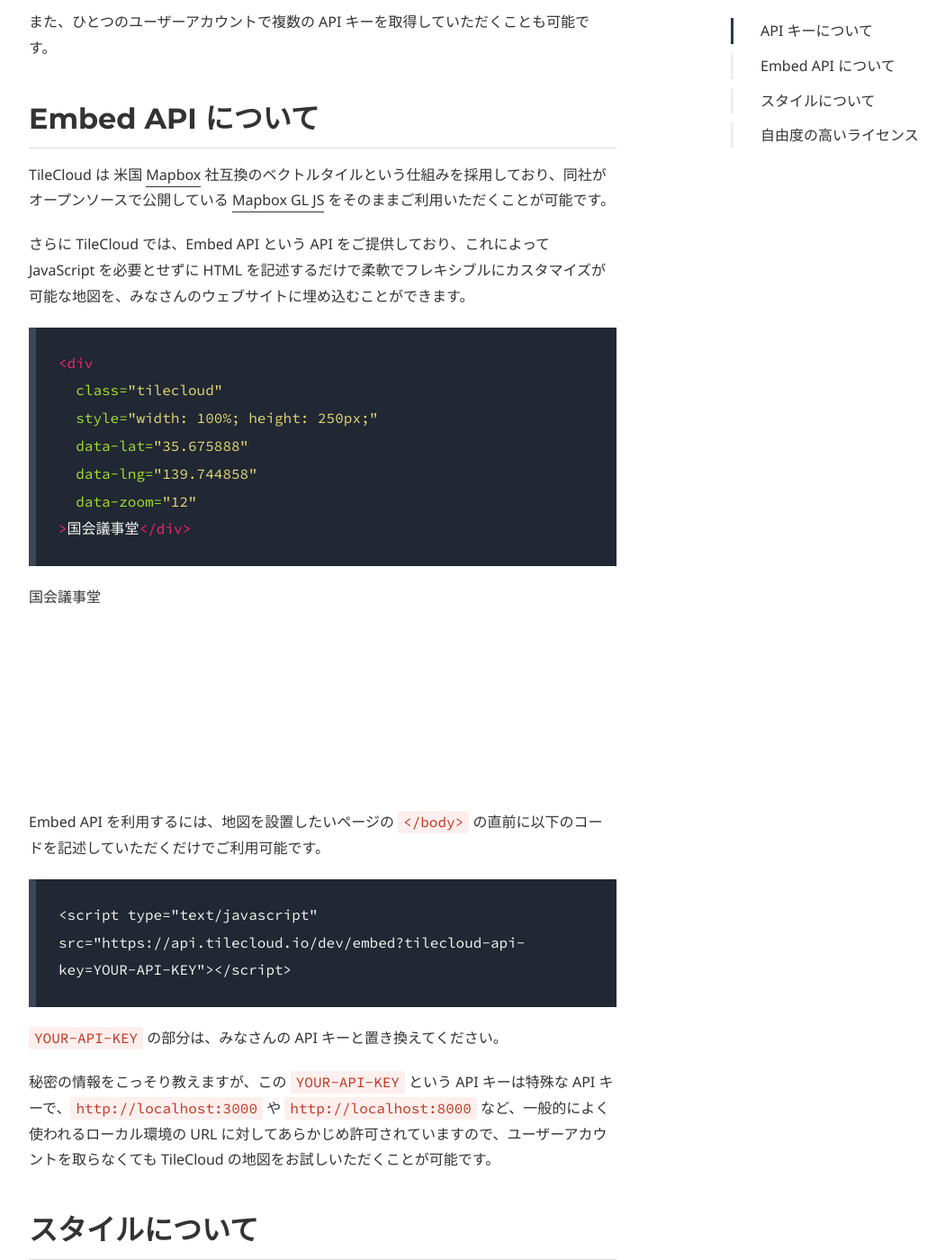
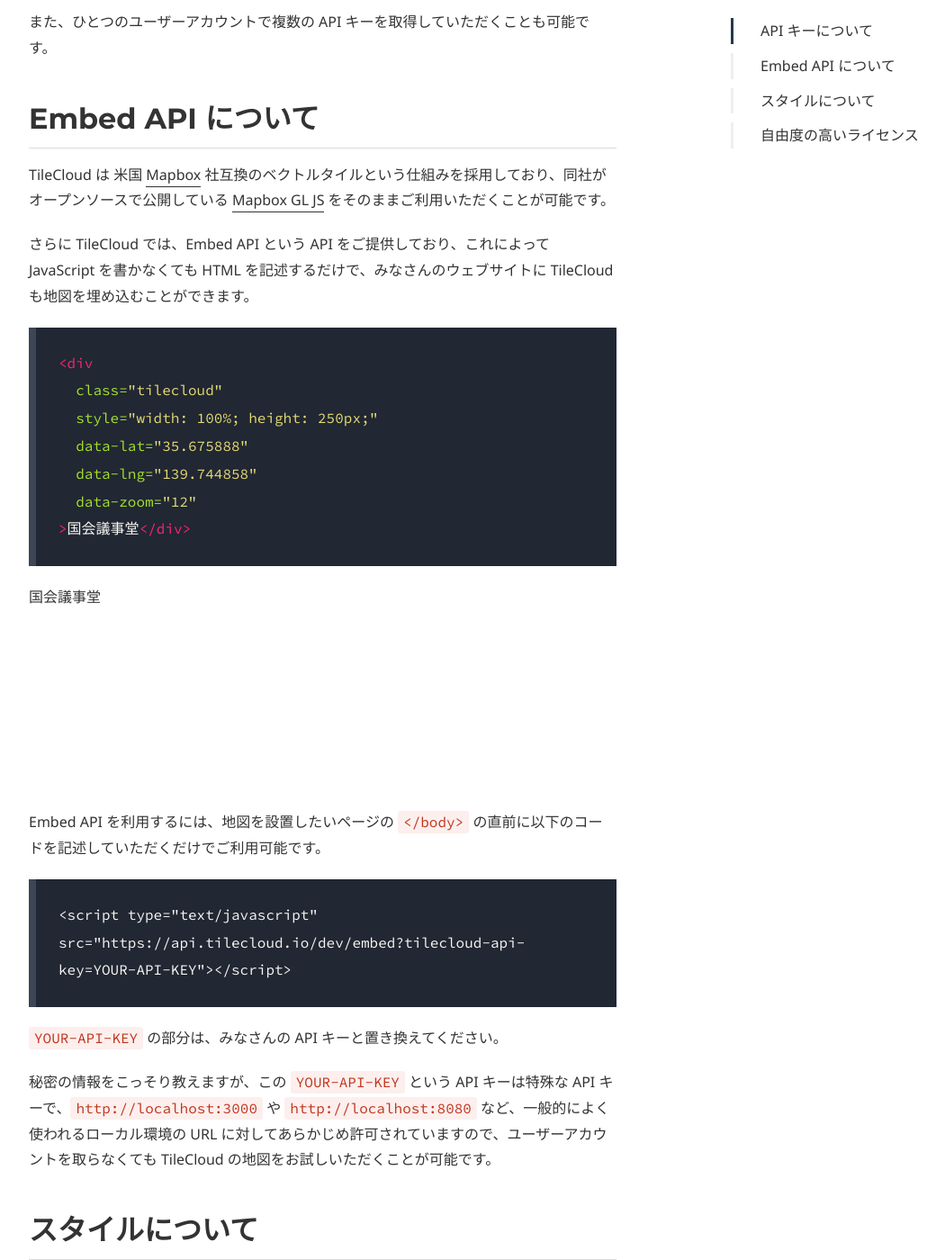
Before and after one commit to tilecloud/docs.tilecloud.io, a Jekyll site: the page built from tutorial/index.md, in a window 1280 px wide and 1400 px high, scrolled down 1000 px. Shown: the whole window at 90% size, without its empty margins (38-1088 px from the left). Built offline with Jekyll 4.4.1, drawn with Linux system fonts in a browser that asks for light colours; some web fonts are replaced; a script that is not in the unit is left out.

Commit message:
some fix

````diff
--- a/tutorial/index.md
+++ b/tutorial/index.md
@@ -42,7 +42,7 @@
 
 TileCloud は 米国 [Mapbox](https://www.mapbox.com/) 社互換のベクトルタイルという仕組みを採用しており、同社がオープンソースで公開している [Mapbox GL JS](https://docs.mapbox.com/mapbox-gl-js/api/) をそのままご利用いただくことが可能です。
 
-さらに TileCloud では、Embed API という API をご提供しており、これによって JavaScript を必要とせずに HTML を記述するだけで柔軟でフレキシブルにカスタマイズが可能な地図を、みなさんのウェブサイトに埋め込むことができます。
+さらに TileCloud では、Embed API という API をご提供しており、これによって JavaScript を書かなくても HTML を記述するだけで、みなさんのウェブサイトに TileCloud も地図を埋め込むことができます。
 
 ```html
 <div
@@ -70,7 +70,7 @@
 
 `YOUR-API-KEY` の部分は、みなさんの API キーと置き換えてください。
 
-秘密の情報をこっそり教えますが、この `YOUR-API-KEY` という API キーは特殊な API キーで、`http://localhost:3000` や `http://localhost:8000` など、一般的によく使われるローカル環境の URL に対してあらかじめ許可されていますので、ユーザーアカウントを取らなくても TileCloud の地図をお試しいただくことが可能です。
+秘密の情報をこっそり教えますが、この `YOUR-API-KEY` という API キーは特殊な API キーで、`http://localhost:3000` や `http://localhost:8080` など、一般的によく使われるローカル環境の URL に対してあらかじめ許可されていますので、ユーザーアカウントを取らなくても TileCloud の地図をお試しいただくことが可能です。
 
 ## スタイルについて
 
````
